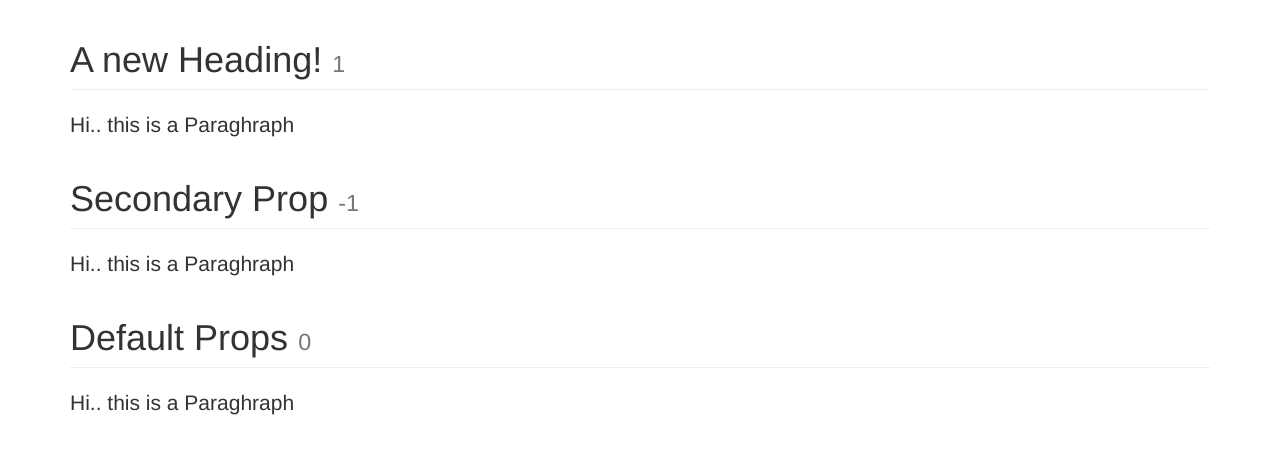
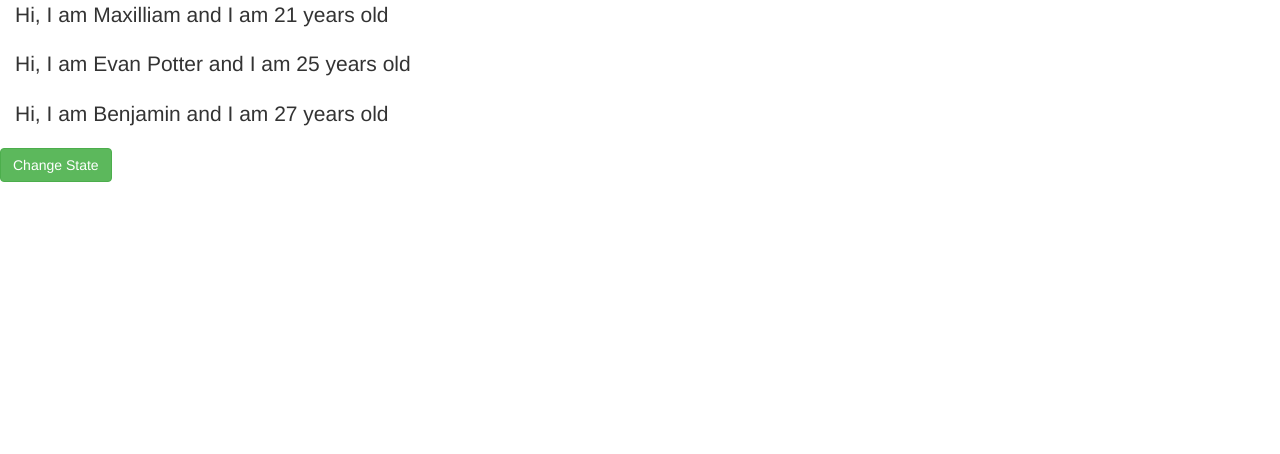
Before and after one commit to arunkudiyal/tfa-fed, a React (Create React App) app: page / in a window 1280 px wide. Shown: the top 454 px of the page. Built offline with nearby package versions, Linux system fonts and the light colour scheme.

Commit message:
Class & Function-Based States

```diff
--- a/src/App.js
+++ b/src/App.js
@@ -1,15 +1,106 @@
-import Header from "./components/Header";
+// import Header from "./components/Header";
+// import Tasks from './components/Tasks'
 
-function App() {
-  return (
-    <div className="App">
-      <div className="container">
-        <Header title="A new Heading!" id={1} />
-        <Header title="Secondary Prop" />
-        <Header id={0} />
-      </div>
+// function App() {
+//   return (
+//     <div className="App">
+//       <div className="container">
+//         <Header className='header' title="A new Heading!" id={1} />
+//         <Tasks />
+//       </div>
+//     </div>
+//   );
+// }
+
+// export default App;
+
+// STATE IN CLASS-BASED COMPONENT
+// import { Component } from "react";
+import Person from "./components/Person";
+
+// class App extends Component {
+//   // STATES ARE IMMUTATBLE (Cannot be changed)
+//   // States of the AppComponent - DATA OF THE COMP
+//   state = {
+//     person: [
+//       {name: 'Max', age: '21'},
+//       {name: 'Evan', age: '24'},
+//       {name: 'Ben', age: '22'}
+//     ],
+//     otherState: 'Some other State'
+//   }
+
+//   // Methods - Functionalities
+//   changeState = () => {
+//     // console.log('Button Clicked!!');
+
+//     // Change the name state
+//     // this.state.person[0].name = 'New Name'  --> DONOT DO THIS!!!!
+
+//     // changeState() --> Used by the CLASS-BASED Component
+//     this.setState( {
+//       person: [
+//         {name: 'Maxilliam', age: '21'},
+//         {name: 'Evan Potter', age: '25'},
+//         {name: 'Benjamin', age: '27'}
+//       ]
+//     } )
+
+//     console.log(this.state);
+//   }
+
+//   render() {
+//     return(
+//       // Access the data from the comp state
+//       <div>
+//         <Person name={this.state.person[0].name} age={this.state.person[0].age} />
+//         <Person name={this.state.person[1].name} age={this.state.person[1].age} />
+//         <Person name={this.state.person[2].name} age={this.state.person[2].age} />
+//         <button onClick={this.changeState} className="btn btn-primary">Change State</button>
+//       </div>
+//     )
+//   }
+// }
+
+// export default App;
+
+// FUNCTION BASED COMPONENT
+import { useState } from "react";
+
+const App = () => {
+  // State in the function-based component
+  const [personState, setPersonState] = useState({
+    person: [
+        {name: 'Maxilliam', age: '21'},
+        {name: 'Evan Potter', age: '25'},
+        {name: 'Benjamin', age: '27'}
+    ],
+    otherState: 'An Other State'
+  })
+  console.log(personState)
+
+  const changeState = () => {
+    // Excuting the set method of the state
+    setPersonState({
+      person: [
+        {name: 'Max', age: '21'},
+        {name: 'Evan', age: '25'},
+        {name: 'Ben', age: '27'}
+      ],
+      otherState: personState.otherState
+    })
+  }
+
+  console.log(personState)
+
+  return(
+    // Access the state from the function-based component
+    <div>
+      <Person name={personState.person[0].name} age={personState.person[0].age} />
+      <Person name={personState.person[1].name} age={personState.person[1].age} />
+      <Person name={personState.person[2].name} age={personState.person[2].age} />
+      <button className="btn btn-success" onClick={changeState}>Change State</button>
     </div>
-  );
+  )
 }
-
 export default App;
--- /dev/null
+++ b/src/components/Person.js
@@ -0,0 +1,11 @@
+import React from 'react'
+
+const Person = ({ name, age }) => {
+    return (
+        <div className="container-fluid">
+            <p className="lead">Hi, I am {name} and I am {age} years old</p>
+        </div>
+    )
+}
+
+export default Person
```
